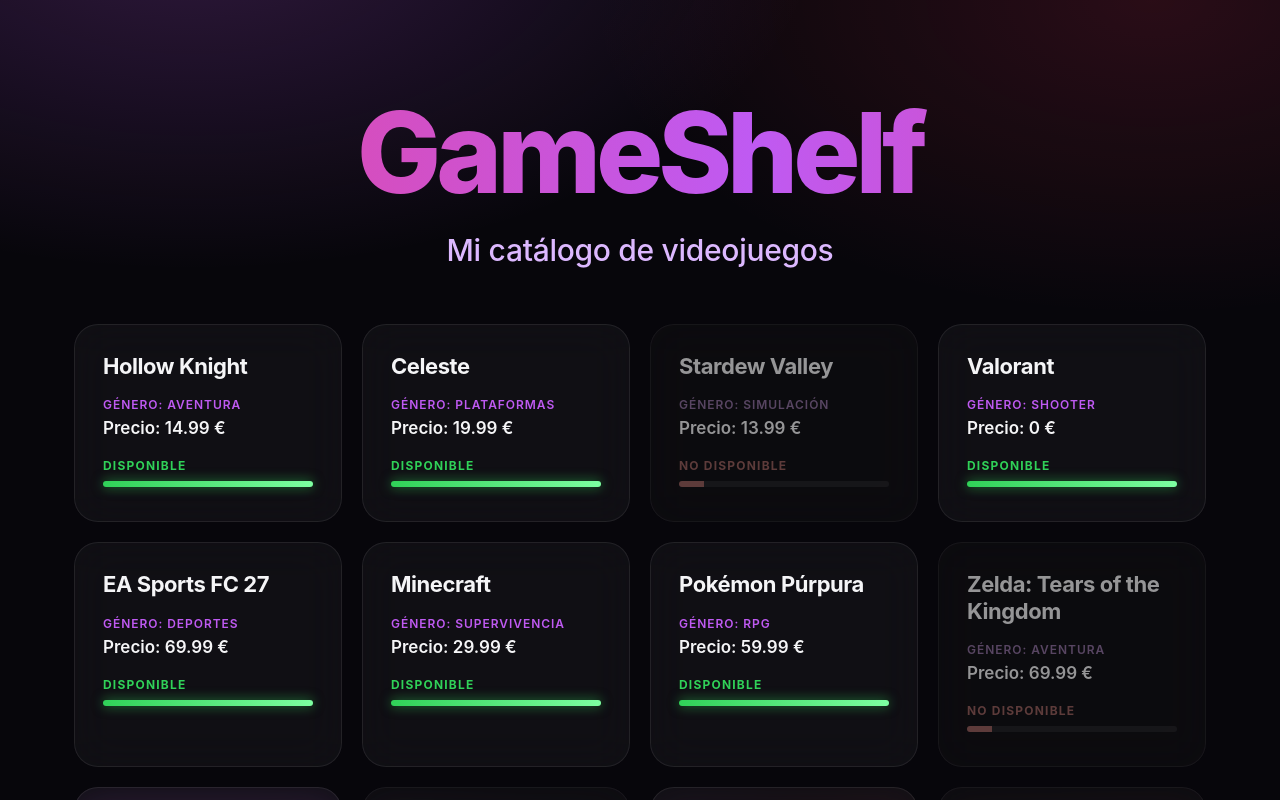
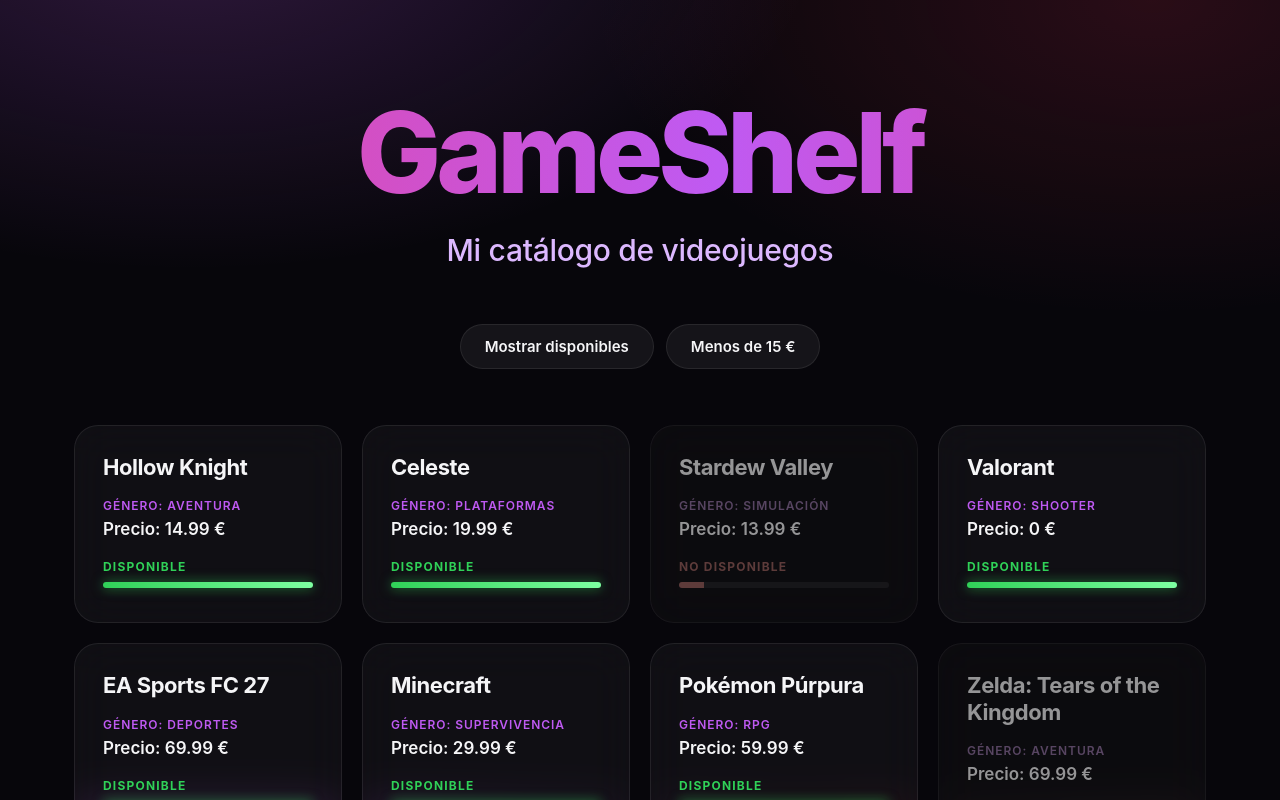
Before and after one commit to diegoalegil/pgl-2dam, a React (Vite) app in the folder 1er-trimestre/ut1-fundamentos/actividad-02-react-gameshelf/gameshelf/: page / in a window 1280 px wide. Shown: the top 800 px of the page. Built offline with nearby package versions, Linux system fonts and the light colour scheme.

Commit message:
Añade los filtros de disponibles y de menos de 15 €

```diff
--- a/1er-trimestre/ut1-fundamentos/actividad-02-react-gameshelf/gameshelf/src/App.tsx
+++ b/1er-trimestre/ut1-fundamentos/actividad-02-react-gameshelf/gameshelf/src/App.tsx
@@ -1,3 +1,4 @@
+import { useState } from "react";
 import "./App.css";
 import GameCard from "./components/GameCard";
 
@@ -27,12 +28,29 @@
 ];
 
 function App() {
+  const [onlyAvailable, setOnlyAvailable] = useState(false);
+  const [onlyUnder15, setOnlyUnder15] = useState(false);
+
+  const visibleGames = onlyAvailable
+    ? games.filter((game) => game.available)
+    : games;
+
+  const filteredGames = onlyUnder15
+    ? visibleGames.filter((game) => game.price < 15)
+    : visibleGames;
+
   return (
     <main className="app">
       <h1>GameShelf</h1>
       <p>Mi catálogo de videojuegos</p>
+      <button onClick={() => setOnlyAvailable(!onlyAvailable)}>
+        {onlyAvailable ? "Mostrar todos" : "Mostrar disponibles"}
+      </button>
+      <button onClick={() => setOnlyUnder15(!onlyUnder15)}>
+        {onlyUnder15 ? "Todos los precios" : "Menos de 15 €"}
+      </button>
       <section className="catalog">
-        {games.map((game) => (
+        {filteredGames.map((game) => (
           <GameCard
             key={game.id}
             title={game.title}
--- a/1er-trimestre/ut1-fundamentos/actividad-02-react-gameshelf/gameshelf/src/index.css
+++ b/1er-trimestre/ut1-fundamentos/actividad-02-react-gameshelf/gameshelf/src/index.css
@@ -1,4 +1,3 @@
-/* Colores y estilos generales de toda la página */
 :root {
   --fondo: #07060b;
   --texto: #f5f5f7;
```
Also changed, not shown: 1er-trimestre/ut1-fundamentos/actividad-02-react-gameshelf/gameshelf/src/App.css (+0 -14 lines), 1 other file (tests, documents, lock files or other folders).
